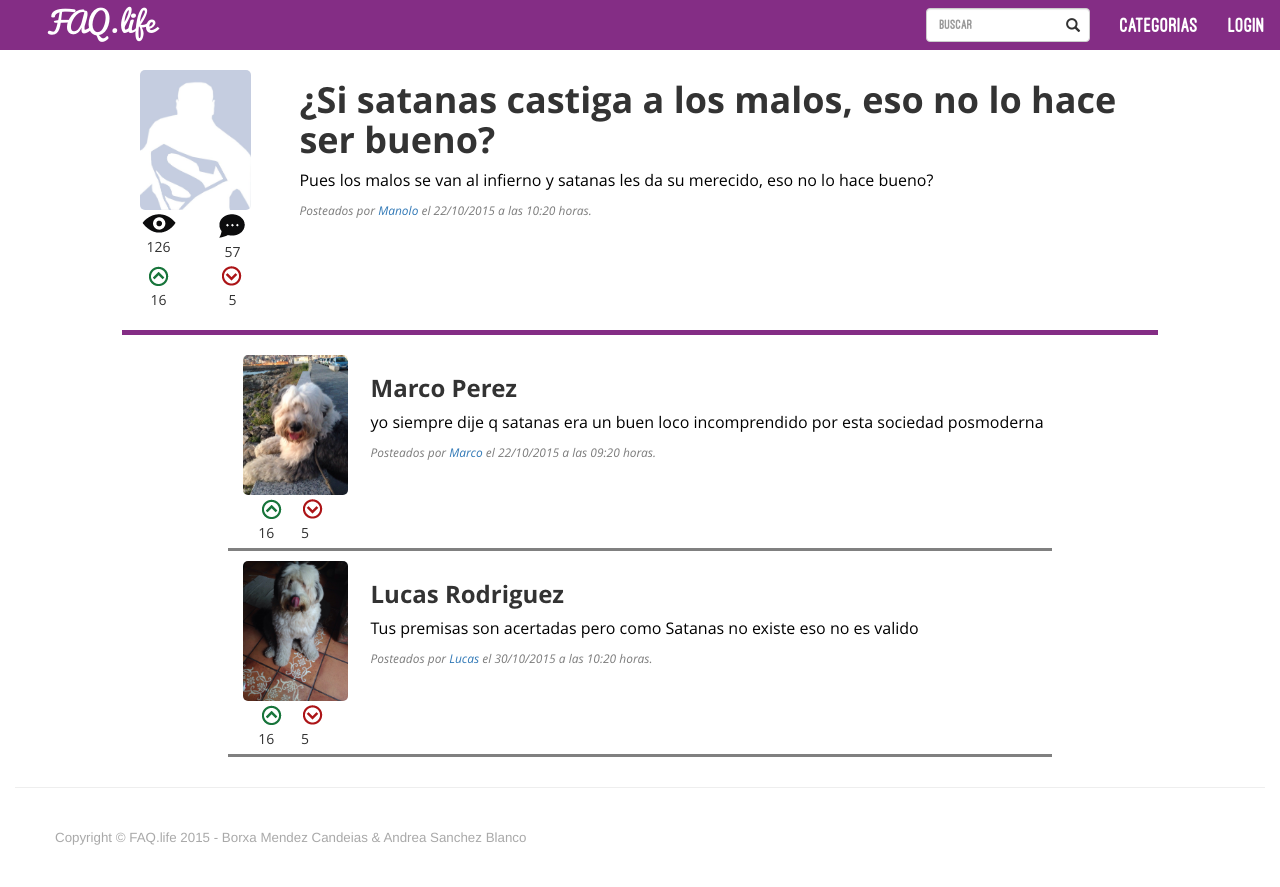
After one commit to asblanco/FAQ.life, a PHP site: page /pregunta.html in a window 1280 px wide. The commit adds this page. Run offline with PHP 8.4, Linux system fonts and the light colour scheme; some libraries are stand-ins or nearby versions.

Commit message:
Pregunta.html
- Añadida la pagina de descripción de una pregunta.
- Eliminadas varias clases de CSS que no estaban en uso
- Añadidas las fotos de Pluto y superman

FALTA:
- Retocar los iconos de las respuestas cuando se hace vista de movil,
podrían estar mejor

```diff
--- a/categorias.html
+++ b/categorias.html
@@ -96,7 +96,7 @@
     <!-- Footer -->
     <footer class="col-xs-12 col-sm-12 col-md-12">
         <hr class="small">
-        <p class="autores">Copyright &copy; FAQ.life 2015 - Borxa Mendez Candeias &amp; Andrea Sanchez Blanco</p>
+        <p class="footer-autores">Copyright &copy; FAQ.life 2015 - Borxa Mendez Candeias &amp; Andrea Sanchez Blanco</p>
     </footer>
 
     <!-- jQuery (necessary for Bootstrap's JavaScript plugins) -->
--- a/css/main.css
+++ b/css/main.css
@@ -17,9 +17,12 @@ a.navbar-logo {     /*Change FAQ.life color*/
     text-align: center;
 }
 
+a.navbar-logo:hover {
+    text-decoration: none;
+}
+
 p {
     color: black;
-/*    font-size: 3vmin;*/
     font-size: 12pt;
     text-align: justify;
 }
@@ -52,15 +55,10 @@ h1 {
     }
 }
 
-.autores {
+.footer-autores {
     margin: 5vmin;
     color: darkgray;
-/*    font-size: 2vmin;*/
     font-size: 10pt;
-}
-
-.separator {
-    border-width: thick;
 }
 
 .btn-login {                    /*Changed Bootstrap button*/
@@ -125,7 +123,18 @@ div#navbar-collapse1 {
     text-align: center;
 }
 
+div#contador {
+    padding-top: 15px;
+}
 
+.preview-pregunta {
+    color: black;
+}
+
+.preview-pregunta:hover {
+    text-decoration: none;
+    color: black;
+}
 
 /*NOT INDEX PAGES*/
 .head {
@@ -136,47 +145,38 @@ div#navbar-collapse1 {
     padding: 5px;
 }
 
-/*
-@media (max-width: 768px) {
-    .contador-left {
-        width: 50%;
-        float: left;
-    }
-}
-*/
 
-/*
-@media (max-width: 768px) {
-    .contador-right {
-        width: 50%;
-        float: right;
-    }
-}
-*/
-
-.contador-padding {
-    margin-top: 10px;
-}
-
-.contador-margin {
-    margin: 5px;
-}
-
-div#contador {
-	padding-top: 15px;
+/*Paginas INDEX & PREGUNTA*/
+hr#separador {
+    border-color: grey;
+    border-width: 3px;
+    margin-top: 5px;
+    margin-bottom: 10px;
 }
 
 .iconos {
-	margin: 4px;
+    margin: 4px;
 }
 
 .centrado {
-	text-align: center;
+    text-align: center;
 }
 
-hr#separador {
-	border-color: grey;
-	border-width: 3px;
-    margin-top: 5px;
-    margin-bottom: 10px;
+/*PAGINA PREGUNTA*/
+#container-imagen {
+    height: 10em;
 }
+
+#container-imagen img {
+    height: 100%;
+    border-radius: 5px;
+    /*  Center image  */
+    display: block;
+    margin-left: auto;
+    margin-right: auto
+}
+
+.separatorQuestion{
+    border-width: thick;
+    border-color: #842d85;
+}
--- /dev/null
+++ b/pregunta.html
@@ -0,0 +1,221 @@
+<!DOCTYPE html>
+<html lang="en">
+    <head>
+        <meta charset="utf-8">
+        <meta http-equiv="X-UA-Compatible" content="IE=edge">
+        <meta name="viewport" content="width=device-width, initial-scale=1"> <!-- Mobile first -->
+        <meta name="author" content="Borxa Mendez Candeias & Andrea Sanchez Blanco">
+
+        <title>FAQ.life</title> <!-- Titulo de la pestaña -->
+        <link rel="shortcut icon" href="img/logo.ico"/> <!-- Icono de la pestaña -->
+
+        <!-- Bootstrap CSS-->
+        <link rel="stylesheet" href="https://maxcdn.bootstrapcdn.com/bootstrap/3.3.5/css/bootstrap.min.css">
+
+        <!-- Custom CSS -->
+        <link href="css/main.css" rel="stylesheet">
+        <link href="css/fonts.css" rel="stylesheet" type="text/css">
+    </head>
+
+    <body>
+        <!-- Barra de navegacion -->
+        <nav class="head navigation-text col-xs-12 col-sm-12 col-md-12">
+          <!-- div con el titulo y el icono en modo movil -->
+          <div class="col-md-2 navbar-header page-scroll">
+              <button type="button" class="navbar-toggle2 button-menu" data-toggle="collapse" data-target="#navbar-collapse1">
+                  <span class="text-menu-toggle osSansFont-menu">Menu</span>
+              </button>
+              <a class="navbar-logo pacificoFont-menu" href="index.html">FAQ.life</a>
+          </div>
+          <!-- div con la lista de navegacion -->
+          <div class="col-md-10 collapse navbar-collapse navbar-right" id="navbar-collapse1">
+              <ul class="nav navbar-nav navbar-right osSansFont">
+                  <li> <!-- Search box -->
+                    <form class="navbar-form" role="search">
+                        <div class="form-group has-feedback">
+                            <input type="text" class="form-control" placeholder="Buscar"/>
+                            <span class="glyphicon glyphicon-search form-control-feedback"></span>
+                        </div>
+                    </form>
+                  </li>
+                  <li><a href="categorias.html">Categorias</a></li>
+                  <li><a href="" data-toggle="modal" data-target="#loginModal">Login</a></li>
+              </ul>
+          </div>
+        </nav>
+
+        <!-- Contenido Principal -->
+        <div class="col-xs-12 col-sm-12 col-md-12">
+            <br>
+            <!--  QUESTION  -->
+            <div class="row">
+                <div class="col-sm-1 col-md-1"></div>
+                <div class="col-xs-12 col-sm-10 col-md-10"> <!-- nested grid - question -->
+                    <div class="row">
+                        <div class="col-xs-12 col-sm-3 col-md-2">
+                            <!-- Profile picture -->
+                            <div id="container-imagen">
+                                <img src="img/superman.jpg" alt="views">
+                            </div>
+                            <!-- Contador de visitas -->
+                            <div class="col-xs-3 col-sm-6 col-md-6">
+                                <div class="centrado">
+                                    <img src="img/visitas.png" class="centrado iconos">
+                                </div>
+                                <div class="centrado opSansReFont">126</div>
+                            </div>
+                            <div class="col-xs-3 col-sm-6 col-md-6">
+                                <div class="centrado opSansReFont">
+                                    <img src="img/respuestas.png" class="centrado iconos">
+                                </div>
+                                <div class="centrado opSansReFont">57</div>
+                            </div>
+                            <div class="col-xs-3 col-sm-6 col-md-6">
+                                <div class="centrado opSansReFont">
+                                    <img src="img/positivo.png" class="centrado iconos">
+                                </div>
+                                <div class="centrado opSansReFont">16</div>
+                            </div>
+                            <div class="col-xs-3 col-sm-6 col-md-6">
+                                <div class="centrado">
+                                    <img src="img/negativo.png" class="centrado iconos">
+                                </div>
+                                <div class="centrado opSansReFont">5</div>
+                            </div>
+                        </div>
+                         <!-- Question -->
+                        <div class="col-xs-12 col-sm-9 col-md-10">
+                            <h1 class="opSansBFont">¿Si satanas castiga a los malos, eso no lo hace ser bueno? </h1>
+                            <p class="opSansReFont">Pues los malos se van al infierno y satanas les da su merecido, eso no lo hace bueno?<p>
+                            <p class="opSansItFont">Posteados por <a href="">Manolo</a> el 22/10/2015 a las 10:20 horas.</p>
+                        </div>
+                    </div>
+                    <hr class="small separatorQuestion">
+                </div>
+            </div>
+
+            <!-- ANSWERS -->
+            <div class="row">
+                <div class="col-sm-2 col-md-2"></div>
+                <div class="col-xs-12 col-sm-8 col-md-8"> <!-- nested grid - answers -->
+                    <!-- Answer 1 -->
+                    <div class="row">
+                        <div class="col-xs-12 col-sm-3 col-md-2">
+                            <!-- Profile picture -->
+                            <div class="col-xs-6 col-sm-12 col-md-12" id="container-imagen">
+                                <img src="img/pluto_posando.jpg" alt="views">
+                            </div>
+                            <!-- Votos -->
+                            <div class="col-xs-6 col-sm-12 col-md-12">
+                                <div class="col-xs-12 col-sm-6 col-md-6">
+                                    <div class="centrado opSansReFont">
+                                        <img src="img/positivo.png" class="centrado iconos">
+                                    </div>
+                                    <div class="centrado opSansReFont">16</div>
+                                </div>
+                                <div class="col-xs-12 col-sm-6 col-md-6">
+                                    <div class="centrado">
+                                        <img src="img/negativo.png" class="centrado iconos">
+                                    </div>
+                                    <div class="centrado opSansReFont">5</div>
+                                </div>
+                            </div>
+                        </div>
+                         <!-- Content -->
+                        <div class="col-xs-12 col-sm-9 col-md-10">
+                            <h3 class="opSansBFont">Marco Perez </h3>
+                            <p class="opSansReFont">yo siempre dije q satanas era un buen loco incomprendido por esta sociedad posmoderna<p>
+                            <p class="opSansItFont">Posteados por <a href="">Marco</a> el 22/10/2015 a las 09:20 horas.</p>
+                        </div>
+                        <div class="col-xs-12 col-sm-12 col-md-12">
+                            <hr class="small" id="separador">
+                        </div>
+                    </div>
+
+                    <!-- Answer 2 -->
+                    <div class="row">
+                        <div class="col-xs-12 col-sm-3 col-md-2">
+                            <!-- Profile picture -->
+                            <div class="col-xs-6 col-sm-12 col-md-12" id="container-imagen">
+                                <img src="img/pluto_lengua.jpg" alt="views">
+                            </div>
+                            <!-- Votos -->
+                            <div class="col-xs-6 col-sm-12 col-md-12">
+                                <div class="col-xs-12 col-sm-6 col-md-6">
+                                    <div class="centrado opSansReFont">
+                                        <img src="img/positivo.png" class="centrado iconos">
+                                    </div>
+                                    <div class="centrado opSansReFont">16</div>
+                                </div>
+                                <div class="col-xs-12 col-sm-6 col-md-6">
+                                    <div class="centrado">
+                                        <img src="img/negativo.png" class="centrado iconos">
+                                    </div>
+                                    <div class="centrado opSansReFont">5</div>
+                                </div>
+                            </div>
+                        </div>
+                         <!-- Content -->
+                        <div class="col-xs-12 col-sm-9 col-md-10">
+                            <h3 class="opSansBFont">Lucas Rodriguez </h3>
+                            <p class="opSansReFont">Tus premisas son acertadas pero como Satanas no existe eso no es valido<p>
+                            <p class="opSansItFont">Posteados por <a href="">Lucas</a> el 30/10/2015 a las 10:20 horas.</p>
+                        </div>
+                        <div class="col-xs-12 col-sm-12 col-md-12">
+                            <hr class="small" id="separador">
+                        </div>
+                    </div>
+                </div>
+            </div>
+        </div>
+
+        <!-- Login Modal Page -->
+        <div class="modal fade" id="loginModal" tabindex="-1" role="dialog" aria-labelledby="myModalLabel">
+            <div class="modal-dialog" role="document">
+                <div class="modal-content">
+                    <div class="modal-header">
+                        <button href="categorias.html" type="submit" class="btn btn-register">Registrarse</button>
+                        <h4 class="modal-title osSansFont" id="myModalLabel">Log in</h4>
+                    </div>
+
+                    <!-- Contenido de la página login modal -->
+                    <div class="modal-body">
+                        <form name="sentMessage" id="loginForm" novalidate>
+                            <div class="row control-group">
+                                <div class="form-group col-xs-12 floating-label-form-group controls">
+                                    <label>Email address</label>
+                                    <input type="email" class="form-control" placeholder="Email address" id="email" required data-validation-required-message="Please enter your email.">
+                                    <p class="help-block text-danger"></p>
+                                </div>
+                            </div>
+                            <div class="row control-group">
+                                <div class="form-group col-xs-12 floating-label-form-group controls">
+                                    <label>Password</label>
+                                    <input type="password" class="form-control" placeholder="Password" id="password" required data-validation-required-message="Please enter your password.">
+                                    <p class="help-block text-danger"></p>
+                                </div>
+                            </div>
+                        </form>
+                    </div>
+
+                    <div class="modal-footer">
+                        <button type="button" class="btn btn-default" data-dismiss="modal">Cancelar</button>
+                        <button type="submit" class="btn-login">Iniciar sesion</button>
+                    </div>
+                </div>
+            </div>
+        </div>
+
+    </body>
+
+    <!-- Footer -->
+    <footer class="col-xs-12 col-sm-12 col-md-12">
+        <hr class="small">
+        <p class="footer-autores">Copyright &copy; FAQ.life 2015 - Borxa Mendez Candeias &amp; Andrea Sanchez Blanco</p>
+    </footer>
+
+    <!-- jQuery (necessary for Bootstrap's JavaScript plugins) -->
+    <script src="https://ajax.googleapis.com/ajax/libs/jquery/1.11.3/jquery.min.js"></script>
+    <!-- Bootstrap JavaScript -->
+    <script src="https://maxcdn.bootstrapcdn.com/bootstrap/3.3.5/js/bootstrap.min.js"></script>
+</html>
--- a/registro.html
+++ b/registro.html
@@ -58,7 +58,7 @@
     <!-- Footer -->
     <footer class="col-xs-12 col-sm-12 col-md-12">
         <hr class="small">
-        <p class="autores">Copyright &copy; FAQ.life 2015 - Borxa Mendez Candeias &amp; Andrea Sanchez Blanco</p>
+        <p class="footer-autores">Copyright &copy; FAQ.life 2015 - Borxa Mendez Candeias &amp; Andrea Sanchez Blanco</p>
     </footer>
 
     <!-- jQuery (necessary for Bootstrap's JavaScript plugins) -->
```
Also changed, not shown: index.html (+14 -12 lines), img/pluto_lengua.jpg (added), img/pluto_posando.jpg (added), img/superman.jpg (added).
